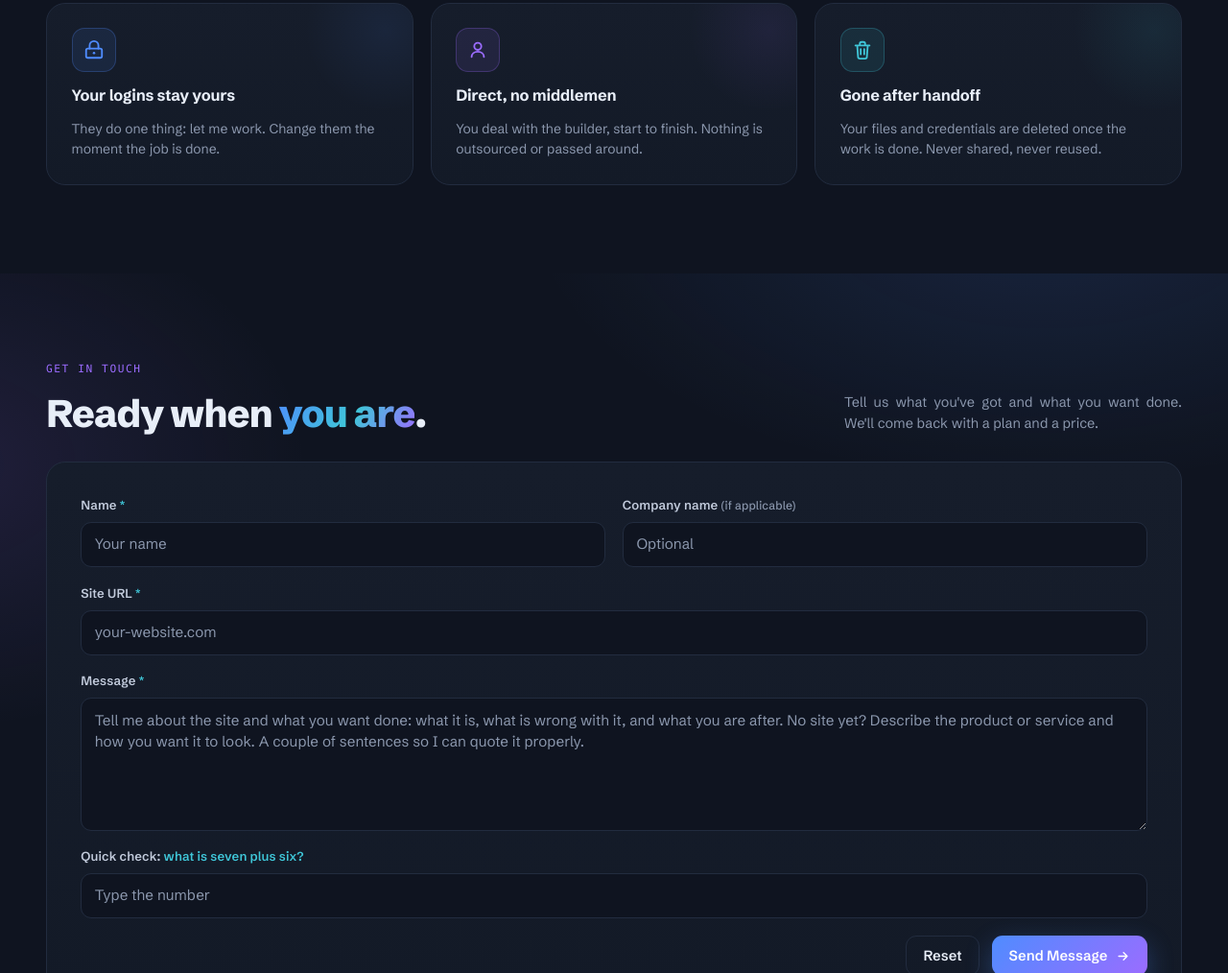
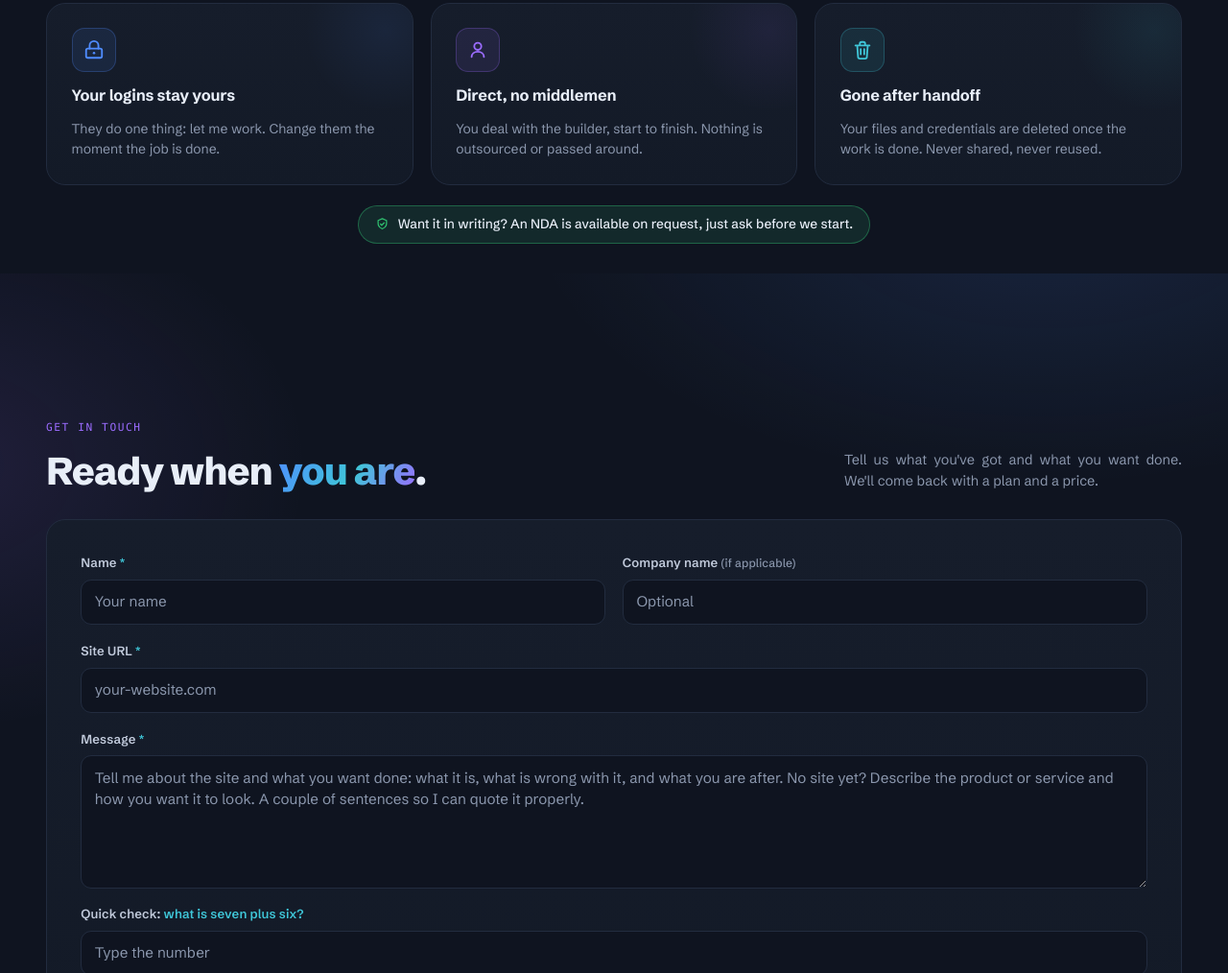
Before and after one commit to DarkXero-dev/RefactorME, an Astro site: page / in a window 1280 px wide. Shown: the part 6115-7129 px from the top of the page at 96% size. Built offline with nearby package versions, Linux system fonts and the light colour scheme; Astro itself is replaced by a stand-in of ours; no server answers.

```diff
--- a/src/components/Contact.astro
+++ b/src/components/Contact.astro
@@ -3,10 +3,10 @@
 // form-to-email relay, so no backend is needed on this static site.
 //
 // SETUP: paste your Web3Forms access key below (get it free by entering
-// info@techxero.com at web3forms.com; the key arrives by email). Enquiries
+// steve@refaktor.me at web3forms.com; the key arrives by email). Enquiries
 // then land in that inbox. It can also be supplied at build time via
 // PUBLIC_WEB3FORMS_KEY. Until a key is set, the form falls back to opening
-// the visitor's own email app addressed to info@techxero.com.
+// the visitor's own email app addressed to steve@refaktor.me.
 const WEB3FORMS_KEY = import.meta.env.PUBLIC_WEB3FORMS_KEY ?? '5adafc4e-101f-4347-9e08-de0a7c998935';
 ---
 
@@ -65,7 +65,7 @@ const WEB3FORMS_KEY = import.meta.env.PUBLIC_WEB3FORMS_KEY ?? '5adafc4e-101f-434
 </section>
 
 <script>
-  const TO = 'info@techxero.com';
+  const TO = 'steve@refaktor.me';
   const form = document.querySelector<HTMLFormElement>('.cform');
   if (form) {
     const note = form.querySelector<HTMLElement>('.formnote')!;
--- a/src/components/Trust.astro
+++ b/src/components/Trust.astro
@@ -34,6 +34,11 @@ const rows = [
         </article>
       ))}
     </div>
+
+    <p class="nda-note reveal">
+      <svg width="15" height="15" viewBox="0 0 24 24" fill="none" aria-hidden="true"><path d="M12 3l7 3v5c0 4.5-3 7.5-7 9-4-1.5-7-4.5-7-9V6l7-3z" stroke="currentColor" stroke-width="2" stroke-linejoin="round"/><path d="M9 12l2 2 4-4" stroke="currentColor" stroke-width="2" stroke-linecap="round" stroke-linejoin="round"/></svg>
+      Want it in writing? An NDA is available on request, just ask before we start.
+    </p>
   </div>
 </section>
 
@@ -66,4 +71,18 @@ const rows = [
   .ic.cyan{background:rgba(63,198,216,.1);border:1px solid rgba(63,198,216,.25);color:var(--cyan)}
   .rt{position:relative;z-index:1;font-weight:700;font-size:1.02rem;letter-spacing:-.01em}
   .rd{position:relative;z-index:1;color:var(--muted);font-size:.87rem;line-height:1.55;text-align:left;-webkit-hyphens:none;hyphens:none}
+
+  .nda-note{
+    display:flex;align-items:center;gap:.55rem;
+    width:fit-content;max-width:100%;
+    margin:1.3rem auto 0;
+    padding:.55rem 1.05rem;
+    border-radius:999px;
+    background:rgba(52,199,120,.12);
+    border:1px solid rgba(52,199,120,.38);
+    color:var(--text);font-weight:500;
+    text-align:center;text-wrap:balance;
+    font-size:.85rem;line-height:1.45;
+  }
+  .nda-note svg{flex:0 0 auto;color:#2fbf6f}
 </style>
```
Also changed, not shown: 1 other file.
